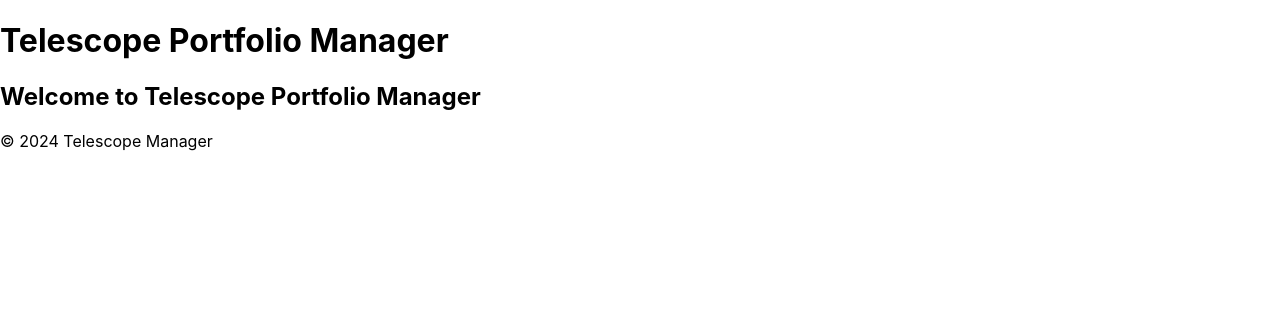
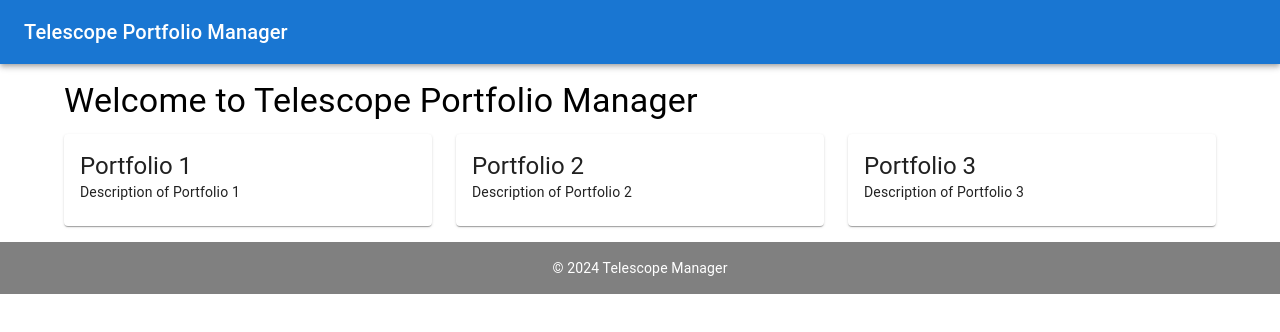
Before and after one commit to barachiel2/telescope-frontend, a React (Create React App) app: page / in a window 1280 px wide. Shown: the top 332 px of the page. Built offline with nearby package versions, Linux system fonts and the light colour scheme.

Commit message:
mui/material installed.

```diff
--- a/package.json
+++ b/package.json
@@ -3,6 +3,9 @@
   "version": "0.1.0",
   "private": true,
   "dependencies": {
+    "@emotion/react": "^11.13.3",
+    "@emotion/styled": "^11.13.0",
+    "@mui/material": "^6.1.5",
     "@testing-library/jest-dom": "^5.17.0",
     "@testing-library/react": "^13.4.0",
     "@testing-library/user-event": "^13.5.0",
--- a/src/components/App.tsx
+++ b/src/components/App.tsx
@@ -1,14 +1,20 @@
 import React from 'react';
 import Header from './Header';
 import Footer from './Footer';
+import { Container, Typography } from '@mui/material';
+import PortfolioList from './PortfolioList';
 
 const App: React.FC = () => {
   return (
     <div className="App">
       <Header />
-      <main className="p-4">
-        <h2 className="text-2xl font-bold">Welcome to Telescope Portfolio Manager</h2>
-      </main>
+      <Container component="main" sx={{ padding: '16px' }}>
+        <Typography variant="h4" component="h2" gutterBottom>
+          Welcome to Telescope Portfolio Manager
+        </Typography>
+        {/* Include the PortfolioList component */}
+        <PortfolioList />
+      </Container>
       <Footer />
     </div>
   );
--- a/src/components/Footer.tsx
+++ b/src/components/Footer.tsx
@@ -1,10 +1,20 @@
 import React from 'react';
+import { Box, Typography } from '@mui/material';
 
 const Footer: React.FC = () => {
   return (
-    <footer className="bg-gray-800 text-white p-4 mt-auto">
-      <p className="text-center">&copy; 2024 Telescope Manager</p>
-    </footer>
+    <Box
+      component="footer"
+      sx={{
+        backgroundColor: 'gray',
+        color: 'white',
+        padding: '16px',
+        textAlign: 'center',
+        mt: 'auto',
+      }}
+    >
+      <Typography variant="body2">&copy; 2024 Telescope Manager</Typography>
+    </Box>
   );
 };
 
--- a/src/components/Header.tsx
+++ b/src/components/Header.tsx
@@ -1,10 +1,15 @@
 import React from 'react';
+import { AppBar, Toolbar, Typography } from '@mui/material';
 
 const Header: React.FC = () => {
   return (
-    <header className="bg-blue-600 text-white p-4">
-      <h1 className="text-xl font-bold">Telescope Portfolio Manager</h1>
-    </header>
+    <AppBar position="static" color="primary">
+      <Toolbar>
+        <Typography variant="h6" component="div">
+          Telescope Portfolio Manager
+        </Typography>
+      </Toolbar>
+    </AppBar>
   );
 };
 
--- /dev/null
+++ b/src/components/PortfolioList.tsx
@@ -0,0 +1,33 @@
+import React from 'react';
+import { Card, CardContent, Typography, Grid } from '@mui/material';
+
+interface Portfolio {
+  id: number;
+  name: string;
+  description: string;
+}
+
+const portfolios: Portfolio[] = [
+  { id: 1, name: 'Portfolio 1', description: 'Description of Portfolio 1' },
+  { id: 2, name: 'Portfolio 2', description: 'Description of Portfolio 2' },
+  { id: 3, name: 'Portfolio 3', description: 'Description of Portfolio 3' },
+];
+
+const PortfolioList: React.FC = () => {
+  return (
+    <Grid container spacing={3}>
+      {portfolios.map((portfolio) => (
+        <Grid item xs={12} sm={6} md={4} key={portfolio.id}>
+          <Card>
+            <CardContent>
+              <Typography variant="h5">{portfolio.name}</Typography>
+              <Typography variant="body2">{portfolio.description}</Typography>
+            </CardContent>
+          </Card>
+        </Grid>
+      ))}
+    </Grid>
+  );
+};
+
+export default PortfolioList;
```
Also changed, not shown: 1 other file (tests, documents, lock files or other folders).
